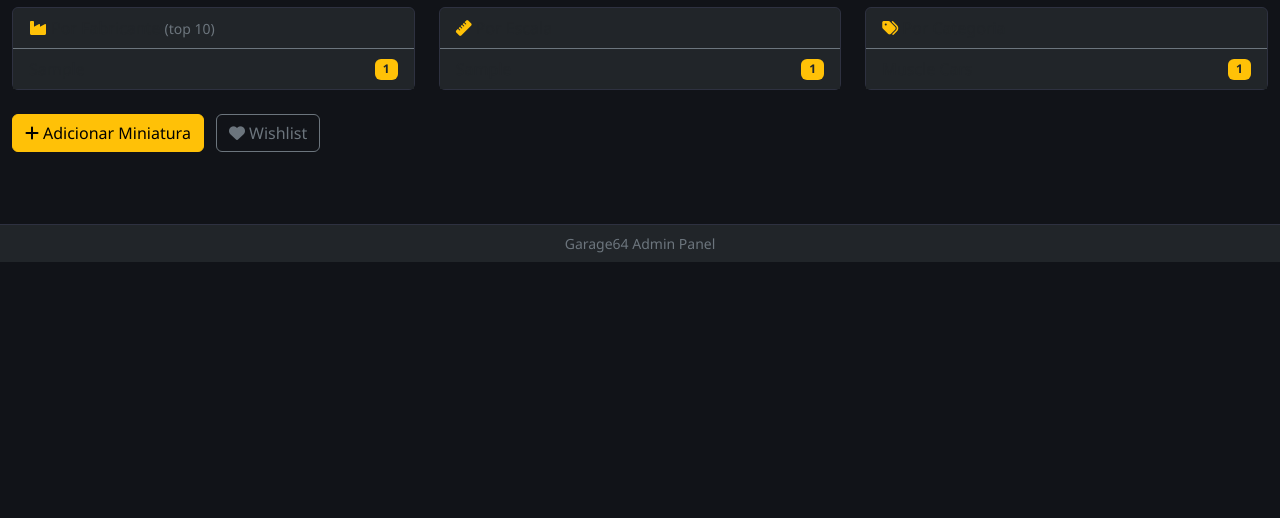
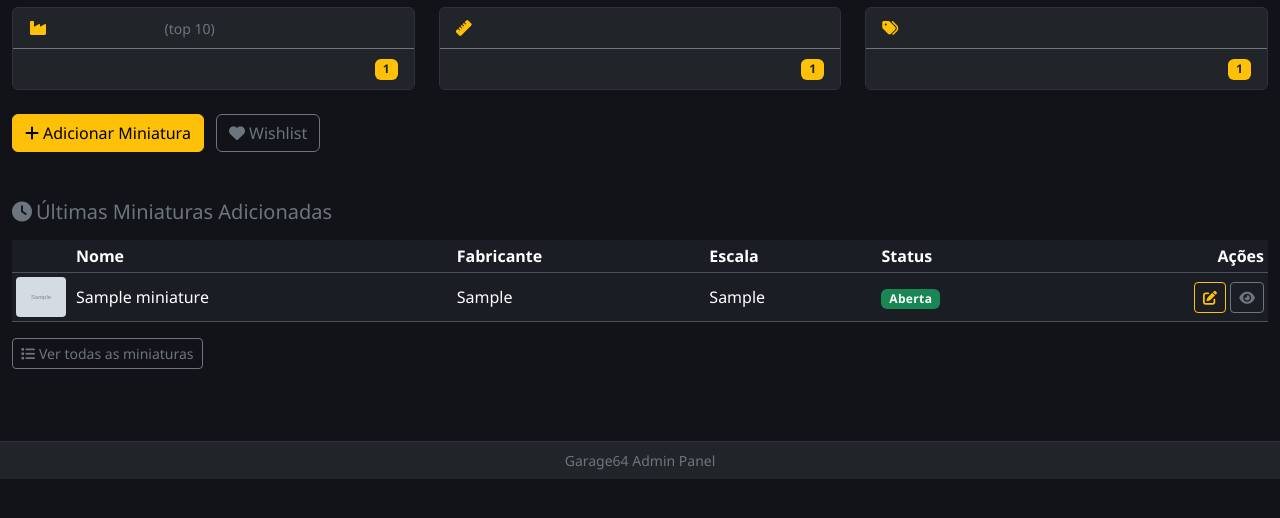
Before and after one commit to paulotolentino/Garage64, a PHP site: page /admin/ in a window 1280 px wide. Shown: the part 192-710 px from the top of the page. Run offline with PHP 8.4, Linux system fonts and the light colour scheme; the visitor is signed in with stand-in values (Sample User, id 1); data comes from the database, SQL or seed files in the repository; tables that the repository leaves empty hold one stand-in row (values such as "Sample post"); grey boxes marked "Sample" are stand-in pictures.

Commit message:
fix: root-relative photo URLs, dashboard recent minis, public admin link

```diff
--- a/admin/index.php
+++ b/admin/index.php
@@ -5,8 +5,9 @@ require_once __DIR__ . '/../includes/functions.php';
 
 require_login();
 
-$stats     = get_stats();
-$page_title = 'Dashboard';
+$stats          = get_stats();
+$recent_minis   = get_recent_miniatures(10);
+$page_title     = 'Dashboard';
 
 require_once __DIR__ . '/../includes/header_admin.php';
 ?>
@@ -114,4 +115,53 @@ require_once __DIR__ . '/../includes/header_admin.php';
     </div>
 </div>
 
+<!-- Recent Miniatures -->
+<div class="mt-5">
+    <h2 class="h5 text-secondary mb-3"><i class="fa fa-clock me-1"></i>Últimas Miniaturas Adicionadas</h2>
+    <?php if (empty($recent_minis)): ?>
+        <div class="text-secondary">Nenhuma miniatura cadastrada ainda. <a href="/admin/miniatures.php?action=add" class="text-warning">Adicionar agora</a>.</div>
+    <?php else: ?>
+        <div class="table-responsive">
+            <table class="table table-dark table-hover table-sm align-middle">
+                <thead>
+                    <tr>
+                        <th style="width:60px"></th>
+                        <th>Nome</th>
+                        <th>Fabricante</th>
+                        <th>Escala</th>
+                        <th>Status</th>
+                        <th class="text-end">Ações</th>
+                    </tr>
+                </thead>
+                <tbody>
+                    <?php foreach ($recent_minis as $m): ?>
+                        <tr>
+                            <td>
+                                <img src="<?= e(photo_url($m['primary_photo'])) ?>"
+                                     alt=""
+                                     style="width:50px;height:40px;object-fit:cover;border-radius:4px;">
+                            </td>
+                            <td><?= e($m['name']) ?></td>
+                            <td><?= e($m['manufacturer']) ?></td>
+                            <td><?= e($m['scale'] ?? '—') ?></td>
+                            <td><?= status_badge($m['status']) ?></td>
+                            <td class="text-end">
+                                <a href="/admin/miniatures.php?action=edit&id=<?= $m['id'] ?>" class="btn btn-outline-warning btn-sm">
+                                    <i class="fa fa-edit"></i>
+                                </a>
+                                <a href="/miniature.php?id=<?= $m['id'] ?>" target="_blank" class="btn btn-outline-secondary btn-sm">
+                                    <i class="fa fa-eye"></i>
+                                </a>
+                            </td>
+                        </tr>
+                    <?php endforeach; ?>
+                </tbody>
+            </table>
+        </div>
+        <a href="/admin/miniatures.php" class="btn btn-outline-secondary btn-sm">
+            <i class="fa fa-list me-1"></i>Ver todas as miniaturas
+        </a>
+    <?php endif; ?>
+</div>
+
 <?php require_once __DIR__ . '/../includes/footer_admin.php'; ?>
--- a/includes/functions.php
+++ b/includes/functions.php
@@ -289,7 +289,23 @@ function emotional_rating_label(int $rating): string {
 
 function photo_url(?string $file_path): string {
     if (!$file_path) {
-        return APP_URL . '/assets/img/no-photo.svg';
+        return '/assets/img/no-photo.svg';
     }
-    return UPLOADS_URL . $file_path;
+    return '/uploads/' . $file_path;
 }
+
+// ─── Recent miniatures ───────────────────────────────────────────────────────
+
+function get_recent_miniatures(int $limit = 5): array {
+    $stmt = db()->prepare(
+        'SELECT m.*, c.name AS category_name,
+                p.file_path AS primary_photo
+         FROM miniatures m
+         LEFT JOIN categories c ON m.category_id = c.id
+         LEFT JOIN miniature_photos p ON p.miniature_id = m.id AND p.is_primary = 1
+         ORDER BY m.created_at DESC
+         LIMIT ?'
+    );
+    $stmt->execute([$limit]);
+    return $stmt->fetchAll();
+}
--- a/includes/header_public.php
+++ b/includes/header_public.php
@@ -20,7 +20,10 @@
         <div class="collapse navbar-collapse" id="navMain">
             <ul class="navbar-nav ms-auto">
                 <li class="nav-item">
-                    <a class="nav-link" href="<?= h(APP_URL) ?>/"><i class="fa fa-th me-1"></i>Coleção</a>
+                    <a class="nav-link" href="/"><i class="fa fa-th me-1"></i>Coleção</a>
+                </li>
+                <li class="nav-item">
+                    <a class="nav-link" href="/admin/login.php"><i class="fa fa-lock me-1"></i>Entrar</a>
                 </li>
             </ul>
         </div>
```
